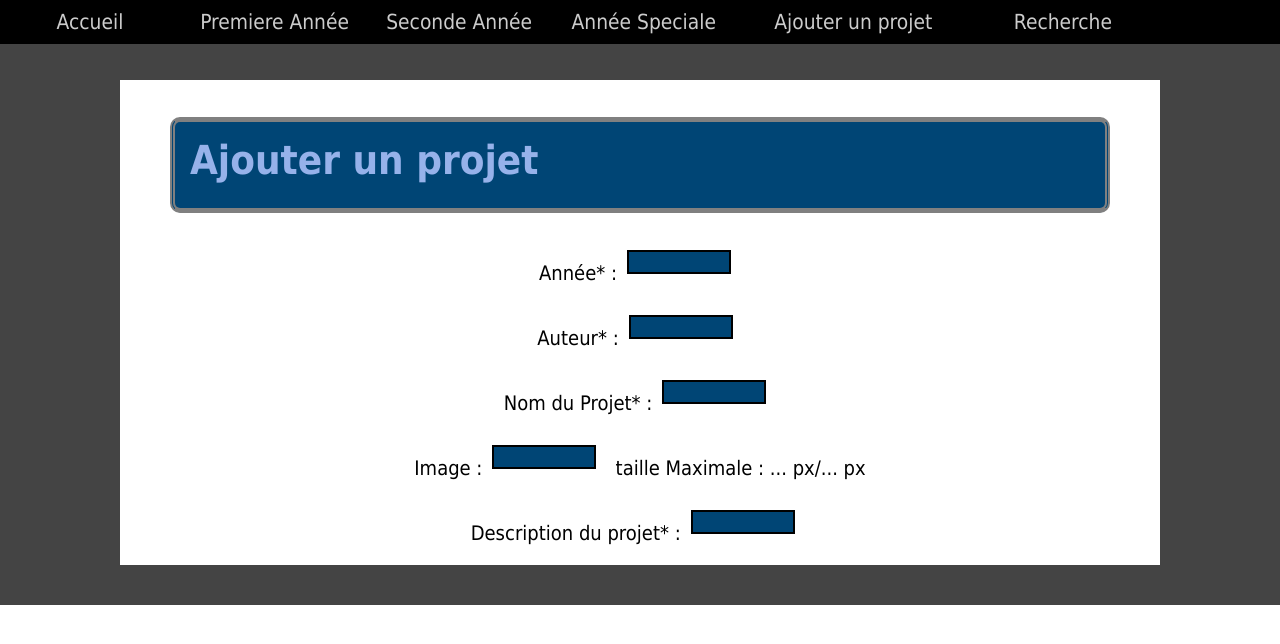
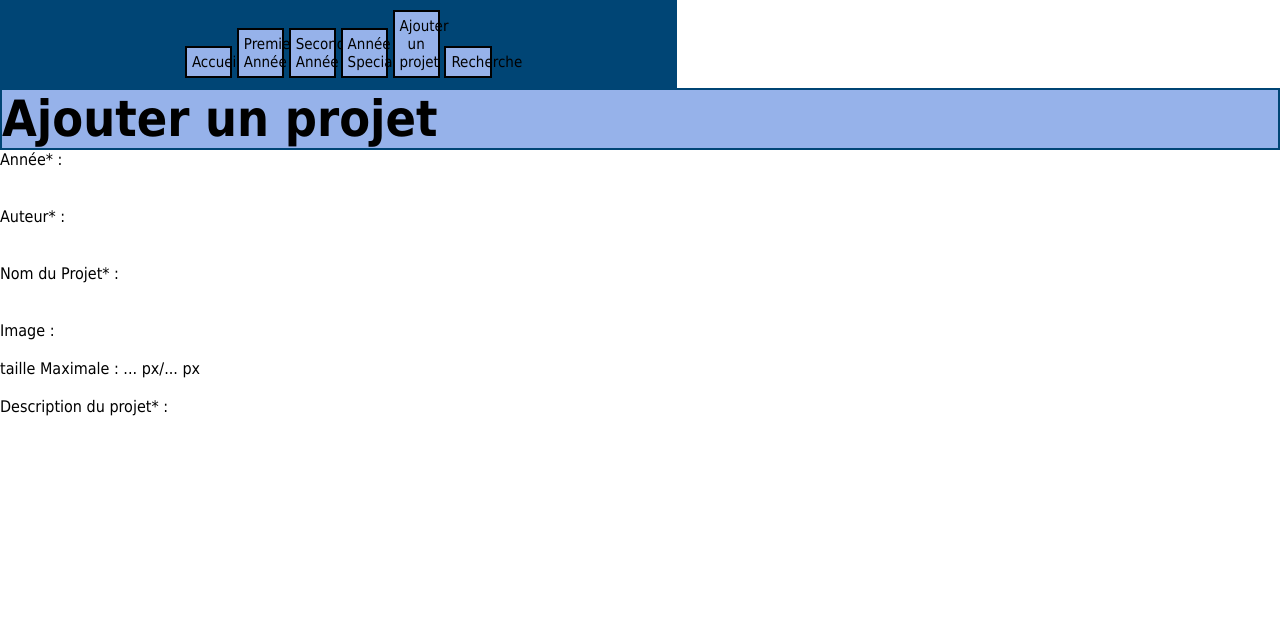
Before and after one commit to Achild0/PT2, a PHP site: page /Add.html in a window 1280 px wide. Shown: the top 644 px of the page. Run offline with PHP 8.4, Linux system fonts and the light colour scheme.

Commit message:
2eme site

```diff
--- a/Projet-style1.css
+++ b/Projet-style1.css
@@ -1,161 +1,47 @@
-header {
-	color: black;
-	border-style: solid;
-    border-width: 0px;
-	border-top: 0px;
-	border-right: 0px;
-	border-left:0px;
-    border-bottom: 0px;
-    border-color: black;
-	text-align: left;
-	position: fixed;
-	width:100%;
+* {
+	font-family: Tahoma;
+	text-decoration: none;
+	padding: 0px;
+	margin: 0px;
 }
 
-article.barre{
-	background-color: black;
-}
 
-hi.corps{
-	background-color: black;
-}
-
-header p{
-	text-align: left;
-	display: inline;
-}
-
-p.titre {
-	text-align: center;
+nav {
+	background-color: #004575;
+	width: 100%;
 	color: white;
-	text-shadow: 3px 3px 2px black;
-	text-decoration: none;
-	font-size: 250%;
-}
-
-h1 {
-	color: #96B2EA;
-	text-decoration: none;
-	font-size: 250%;
-	margin-left: 30px;
-	margin-right: 30px;
-	background-color:#004575;
-	border-radius: 10px;
-	padding-top:15px;
-	padding-bottom:25px;
-	padding-left:15px;
-	border: 5px solid grey;
-	border-style: solid double;
-	text-align: left;
-}
-
-img{
-	float : left;
-	padding-right: 15px;
-}
-
-body {
-	margin-top :0px;
-	margin-bottom : 0px;
-	margin-left : 0px;
-	margin-right : 0px;
-	background-color:white;
-	background-size: cover;
-	background-attachment: fixed;
-}
-
-div article img{
-	width: 640px;
-	padding-left: 5px;
-	padding-bottom: 5px;
-	padding-top: 5px;
-	padding-right: 5px;
-	height: auto;
-	background-color: grey;
-	}
-
-
-div article{
-	border: 10px solid #004575;
-	border-radius: 10px;
-	text-align: center;
 	display: inline-block;
-	margin-left: 10px;
-	margin-bottom: 10px;
-	margin-top: 10px;
-	margin-right: 10px;
-	vertical-align: top;
-	background-color: #004575;
+	padding: 10px 5px 10px 5px;
+	text-align:center;
 
 }
 
-article.box
-{
+nav a {
+	text-align:center;
+	background-color:#96B2EA;
+	color: black;
 	display: inline-block;
-	height: 20px;
+	width: 5%;
 	border: 2px solid black;
-	border-radius: 0;
-	width: 100px;
-	margin: 1	;
-	padding: 0;
+	padding: 5px;
+	font-size: 15px;
 }
 
-
-a {
-	color: black;
-	text-align: center;
-	font-size: 25px;
-	background-color: snow;
+nav a:hover {
+	color: white;
 }
 
-nav a {
-        text-decoration: none;
-        display: inline-block;
-        padding: 5px 10px 5px 10px;
-		border-radius: 10px;
-        margin: 5px;
-		color: #CCCCCC;
-		background-color: #000000;
-		width: 150px;
-		font-size: 130%;
-}
-
-nav a:hover{
-	color: white;
-	background-color: #101010;
-}
-
-#add {
-	width: 200px;
-}
-
-nav{
-	display: inline-block;
-}
-
-nav.navgauche{
-	text-align: left;
-}
-
-nav.navdroite{
-	text-align: right;
-}
-
-div {
-	text-align: center;
-}
-
-div.contour{
+#contour{
 	padding-top: 40px;
 	padding-left: 120px;
 	padding-right: 120px;
 	padding-bottom: 40px;
 	border-collapse: collapse;
-	background-color: #444444;
+	background-color: #CCCCCC;
 	text-align: center;
 }
 
-div.corps {
+#corps {
 	margin-top: 40px;
 	padding-top: 10px;
 	padding-left: 20px;
@@ -164,99 +50,30 @@
 	background-color: white;
 	text-align: center;
 }
-
-p.corps {
-	width: 640px;
-	padding-bottom: 0px;
-	font-size: 20px;
-	position: center;
-	background-color: white;
+a {
 	color: black;
+	text-align: center;
+	font-size: 25px;
+	background-color: snow;
 }
 
-h2 {
-	color: black;
-	background-color: white;
-	font-size: 20px;
-	font-weight: normal;
-	margin-top: 0px ;
-	margin-bottom: 0px ;
-	border-radius: 10px;
+article {
+	display: inline-block;
 }
 
-article h2 {
-	text-shadow: 3px 3px 2px black;
-	color: white;
-	background-color: transparent;
-	font-size: 20px;
-	font-weight: normal;
-	margin-top: 0px ;
-	margin-bottom: 0px ;
-	border-radius: 10px;
-	font-weight:bold;
-}
-
-* {
- font-family: Tahoma;
- text-decoration: none;
-}
-
-footer a {
-        text-decoration: none;
-        display: inline-block;
-        text-align:center;
-		vertical-align: bottom;
-        padding: 5px 10px 5px 10px;
-		border-radius: 10px;
-        margin: 10px;
-		color: white;
-		background-color: #004575;
-}
-
-footer a:hover{
-	color: black;
-	background-color: lightgray;
-}
-
-footer {
-	background-color:white;
-	border-style: solid;
-    border-width: 0px;
-	border-top: 0px;
-	border-right: 0px;
-	border-left:0px;
-    border-bottom: 0px;
-    border-color: black;
-	text-align: left;
+img {
+	width: 33%;
+	height: auto;
 }
 
 
-audio {
-	border: 10px solid lightblue;
-	border-style: ridge;
-	border-radius: 10px;
-
-}
-article p.court {
-	width: 600px;
-	margin-left: 8px;
-	margin-bottom: 8px;
-	margin-top: 8px;
-	margin-right: 8px;
-	border-radius: 10px;
-	padding-bottom: 0px;
-	font-size: 20px;
-	position: center;
-	background-color: white;
-	color: black;
-
+h1 {
+	background-color: #96B2EA;
+	border: 2px solid #004575;
+	text-align:left;
+	font-size: 50px;
 }
 
-p  {
-	margin: 8 8 8 8;
-	padding: 5 5 5 5;
-	font-size: 20px;
-	background-color: white;
-	color: black;
-	display: inline-block;
+h1 img {
+	padding: 5px 5px 5px 5px;
 }
--- a/add.html
+++ b/add.html
@@ -24,8 +24,8 @@
 		</article>
 	</header>
 
-	<div class="contour">
-		<div class="corps">
+	<section class="contour">
+		<section class="corps">
 			<h1>Ajouter un projet</h1>
 
 			<p>Année* : <article class="box"> </article></p>	</br>
@@ -40,8 +40,8 @@
 
 			<p>Description du projet* : <article class="box"> </article> </p>
 
-		</div>
-	</div>
+		</section>
+	</section>
 
 
 
```
Also changed, not shown: A1.html (+6 -6 lines), A2.html (+4 -4 lines), AS.html (+4 -4 lines), index.html (+11 -71 lines).
